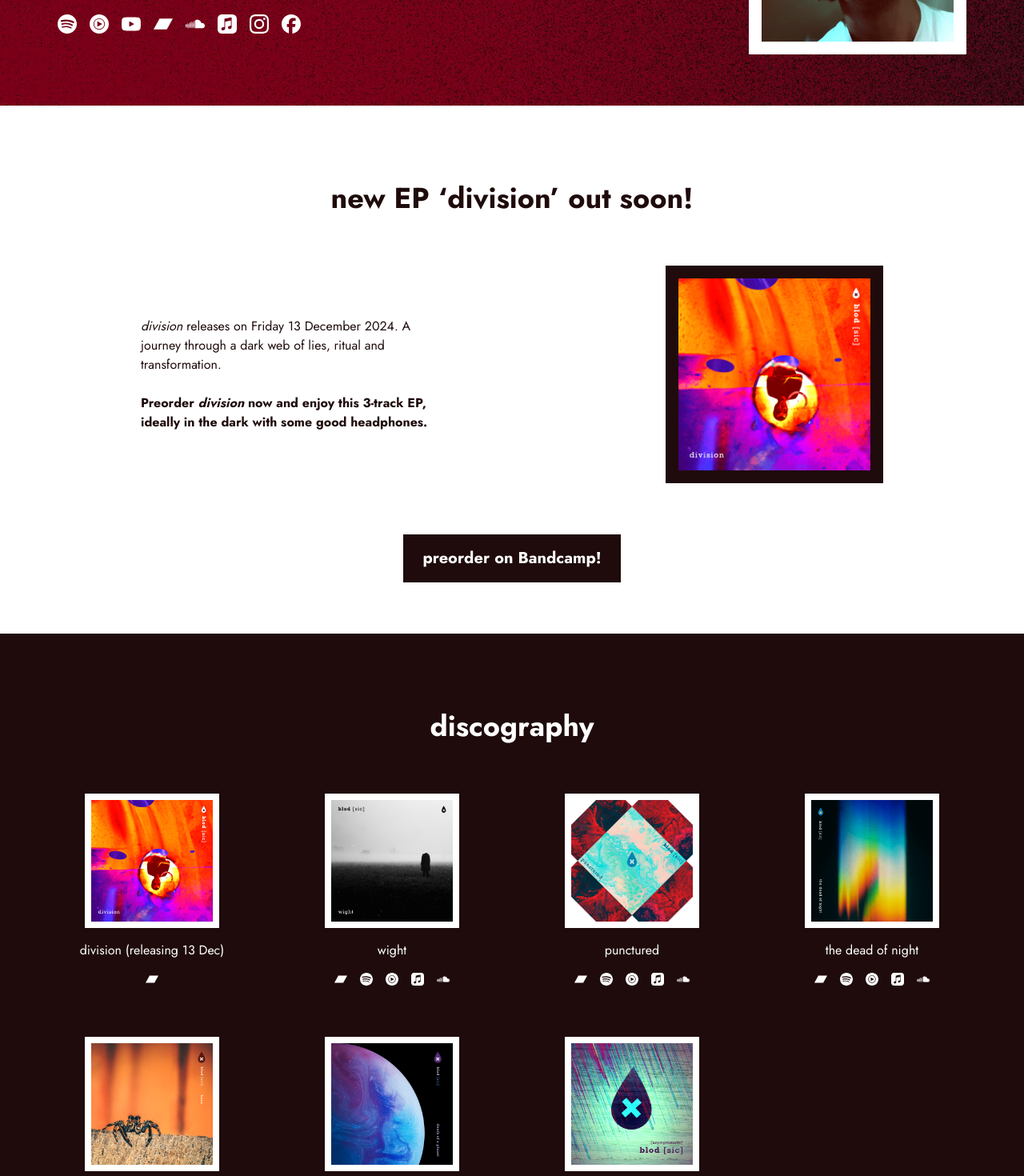
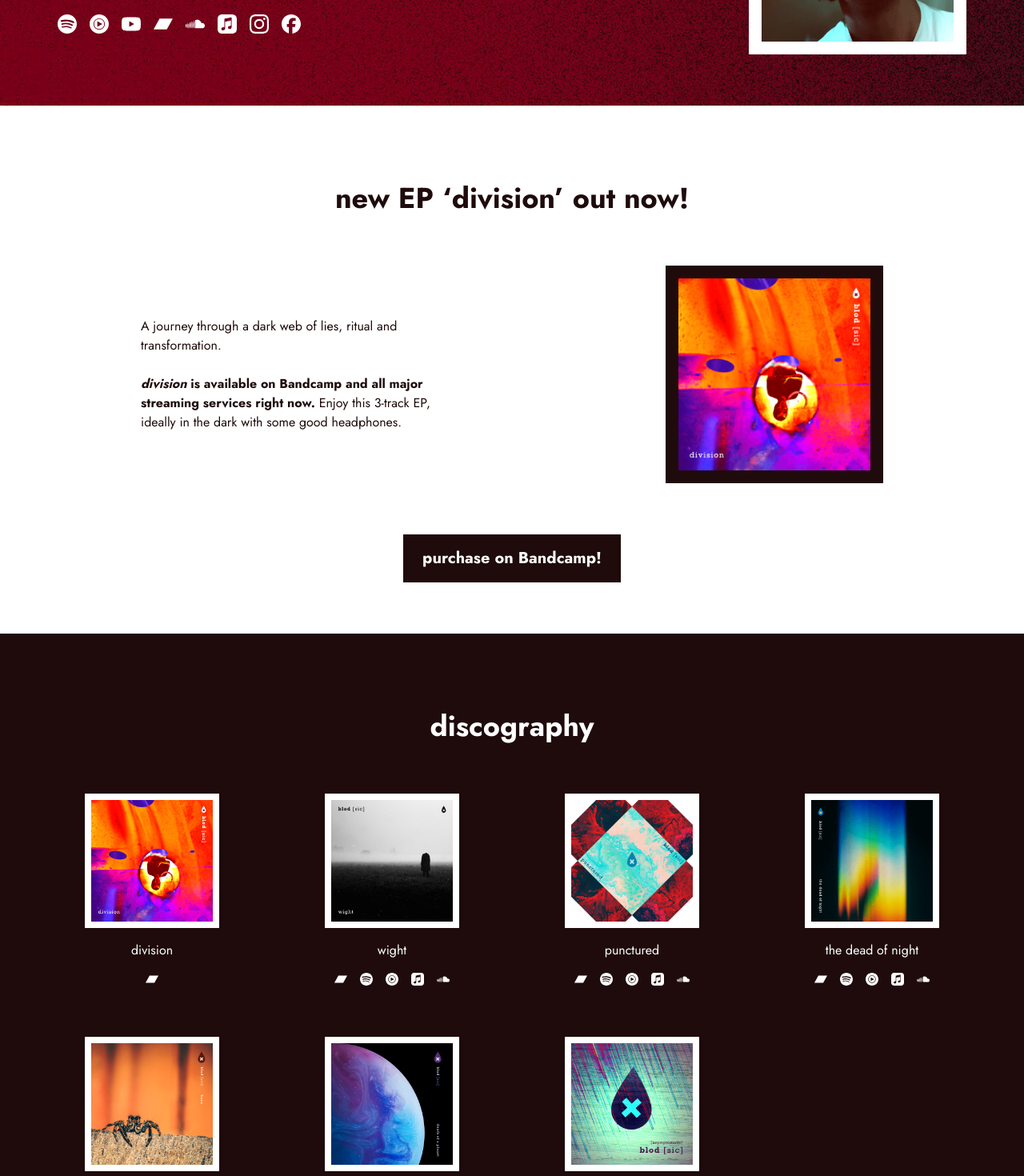
Before and after one commit to Cryptacular/blod-sic, a Next.js app: page / in a window 1280 px wide. Shown: the part 300-1770 px from the top of the page at 80% size. Built offline with nearby package versions, Linux system fonts and the light colour scheme.

Commit message:
Update Division section and add Division music video

```diff
--- a/src/app/page.tsx
+++ b/src/app/page.tsx
@@ -4,7 +4,7 @@ import MusicVideosSection from "@/components/MusicVideosSection";
 import Divider from "@/components/Divider";
 import DiscographySection from "@/components/DiscographySection";
 import ContactSection from "@/components/ContactSection";
-import UpcomingSection from "@/components/UpcomingSection";
+import DivisionOutNowSection from "@/components/DivisionOutNowSection";
 
 export default function Home() {
   return (
@@ -13,7 +13,7 @@ export default function Home() {
         menuItems={["division", "discography", "music videos", "contact"]}
       />
       <HeroSection />
-      <UpcomingSection />
+      <DivisionOutNowSection />
       <DiscographySection />
       <Divider />
       <MusicVideosSection />
--- /dev/null
+++ b/src/components/DivisionOutNowSection.tsx
@@ -0,0 +1,52 @@
+import Image from "next/image";
+import ResponsiveContainer from "./ResponsiveContainer";
+import Button from "./Button";
+
+export default function DivisionOutNowSection() {
+  return (
+    <div className="p-4 pt-6 md:p-12 md:pt-20 bg-foreground text-background">
+      <ResponsiveContainer>
+        <div className="flex flex-col gap-16">
+          <h2 className="text-4xl text-center font-bold">
+            <a id="division" />
+            new EP ‘division’ out now!
+          </h2>
+
+          <div className="flex flex-col md:flex-row gap-16 items-center justify-around">
+            <div className="flex flex-col gap-6 max-w-96">
+              <p>
+                A journey through a dark web of lies, ritual and transformation.
+              </p>
+              <p>
+                <span className="font-bold">
+                  <em>division</em> is available on Bandcamp and all major
+                  streaming services right now.
+                </span>{" "}
+                Enjoy this 3-track EP, ideally in the dark with some good
+                headphones.
+              </p>
+            </div>
+
+            <Image
+              src="/images/albums/division.png"
+              alt="division artwork"
+              width={272}
+              height={272}
+              className="border-solid border-16 border-background"
+            />
+          </div>
+
+          <div className="flex flex-col md:flex-row items-center justify-center gap-8">
+            <Button
+              variant="dark"
+              target="_blank"
+              href="https://blodsic.bandcamp.com/album/division"
+            >
+              purchase on Bandcamp!
+            </Button>
+          </div>
+        </div>
+      </ResponsiveContainer>
+    </div>
+  );
+}
--- a/src/data/albums.ts
+++ b/src/data/albums.ts
@@ -3,7 +3,7 @@ import { Album } from "@/models/Album";
 const albums: Album[] = [
   {
     id: "division",
-    name: "division (releasing 13 Dec)",
+    name: "division",
     urls: {
       bandcamp: "https://blodsic.bandcamp.com/album/division",
     },
--- a/src/data/musicVideos.ts
+++ b/src/data/musicVideos.ts
@@ -1,6 +1,11 @@
 import { MusicVideo } from "@/models/MusicVideo";
 
 const musicVideos: MusicVideo[] = [
+  {
+    name: "division (full EP)",
+    url: "https://www.youtube.com/watch?v=tgAU2Vk7b4s",
+    thumbnailUrl: "/images/videos/division.jpg",
+  },
   {
     name: "wight",
     url: "https://www.youtube.com/watch?v=8v3P8F63H_4",
```
Also changed, not shown: public/images/videos/division.jpg (added).
